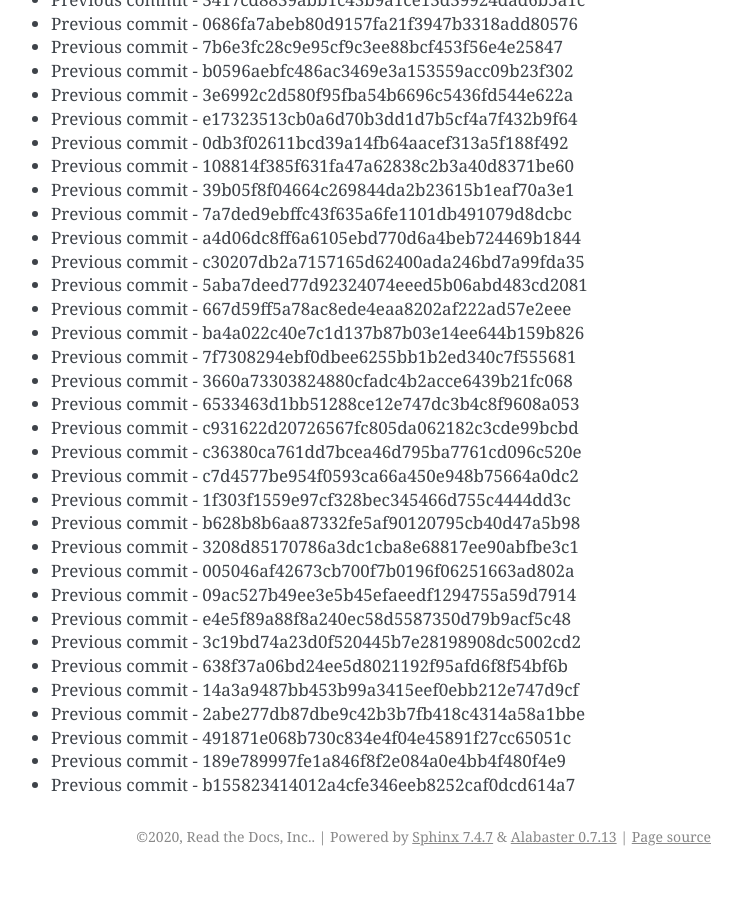
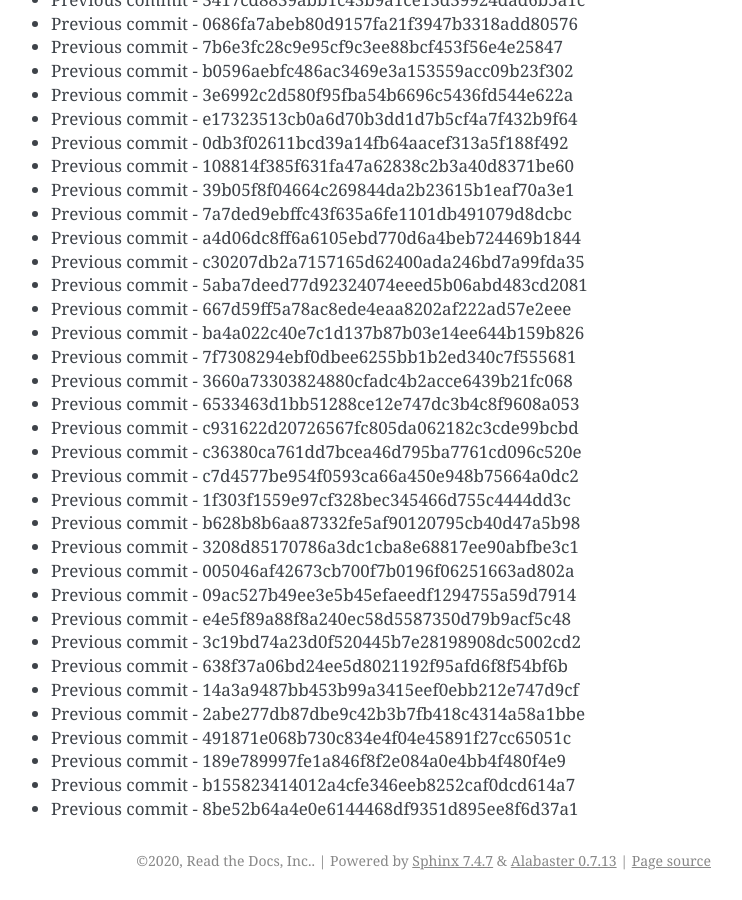
Before and after one commit to readthedocs/rtd-git-stresstest, a Sphinx documentation site: the page built from docs/updates.rst, in a window 1280 px wide and 900 px high, scrolled down 27451 px. Shown: the whole window, without its empty margins (399-1141 px from the left). Built offline with Sphinx 7.4.7, drawn with Linux system fonts in a browser that asks for light colours; before the commit the page ends 28327 px from its top, so only the background shows below that.

Commit message:
Generating commit from previous: 8be52b64a4e0e6144468df9351d895ee8f6d37a1

```diff
--- a/docs/updates.rst
+++ b/docs/updates.rst
@@ -1185,3 +1185,4 @@ It can be tested for any performance characteristics.
 * Previous commit - 491871e068b730c834e4f04e45891f27cc65051c
 * Previous commit - 189e789997fe1a846f8f2e084a0e4bb4f480f4e9
 * Previous commit - b155823414012a4cfe346eeb8252caf0dcd614a7
+* Previous commit - 8be52b64a4e0e6144468df9351d895ee8f6d37a1
```
